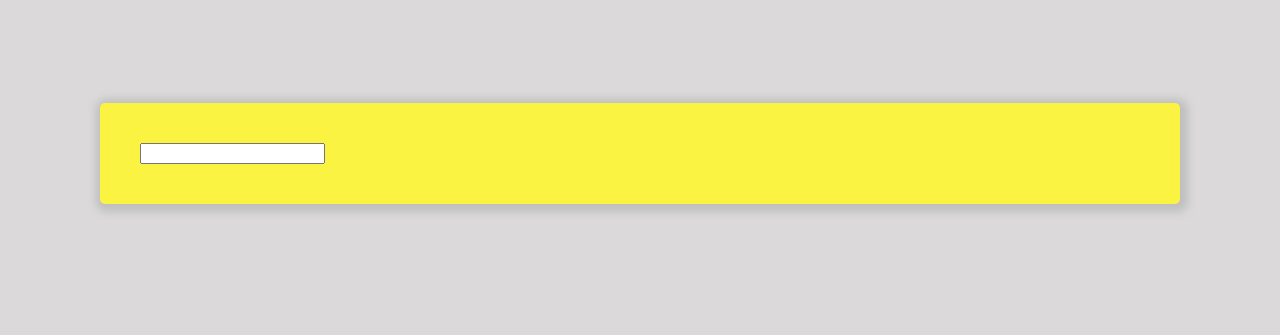
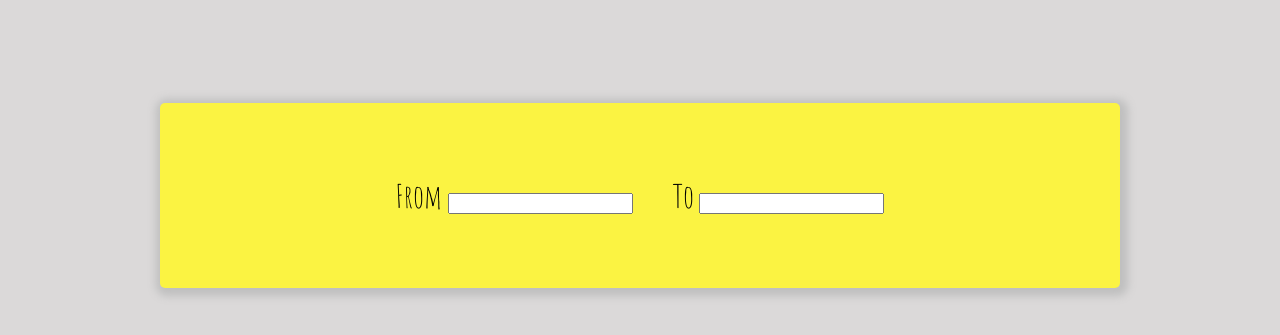
Before and after one commit to NaomiLea/shimmy, a plain HTML site: page index.html in a window 1280 px wide. Shown: the part 105-440 px from the top of the page. Drawn offline with Linux system fonts and the light colour scheme.

Commit message:
adding more input options

```diff
--- a/index.html
+++ b/index.html
@@ -2,9 +2,10 @@
 <html>
 
 <head>
-  <title>form</title>
+  <title>Wheelchair Taxis</title>
   <link rel="stylesheet" href="styles.css">
   <link href="https://fonts.googleapis.com/css?family=Amatic+SC:400,700" rel="stylesheet">
+  <link href="https://fonts.googleapis.com/css?family=Open+Sans:300,400,400i,600,700" rel="stylesheet">
 </head>
 
 <body>
@@ -24,9 +25,16 @@
 
   <div class="address-window">
     <form>
-      <div class="inputs">
-        <input type=text/>
-      </div>
+      <ul class="inputs">
+        <li>
+          <label for="from">From</label>
+          <input type="text" id="from" />
+        </li>
+        <li>
+          <label for="to">To</label>
+          <input type="text" id="to" />
+        </li>
+      </ul>
     </form>
   </div>
 
--- a/styles.css
+++ b/styles.css
@@ -1,5 +1,6 @@
 body {
   background-color: #dbd9d9;
+  font-family: 'Open Sans', sans-serif;
 }
 
 header {
@@ -43,16 +44,32 @@ header h1 {
 }
 
 .inputs {
+  font-family: 'Amatic SC', cursive;
   padding: 40px 40px;
+  display: flex;
+  justify-content: center;
+}
+
+.inputs {
+  font-size: 32px;
+  flex-wrap: wrap;
+}
+
+.inputs li {
+  margin: 0 20px;
 }
 
 form {
   background-color: #fbf342;
   height: 100%;
   margin-top: 200px;
-  width: 1080px;
+  width: 960px;
   border-radius: 5px;
   -webkit-box-shadow: 2px 2px 9px 6px rgba(191, 191, 191, 1);
   -moz-box-shadow: 2px 2px 9px 6px rgba(191, 191, 191, 1);
   box-shadow: 2px 2px 9px 6px rgba(191, 191, 191, 1);
 }
+
+ul {
+  list-style-type: none;
+}
```
